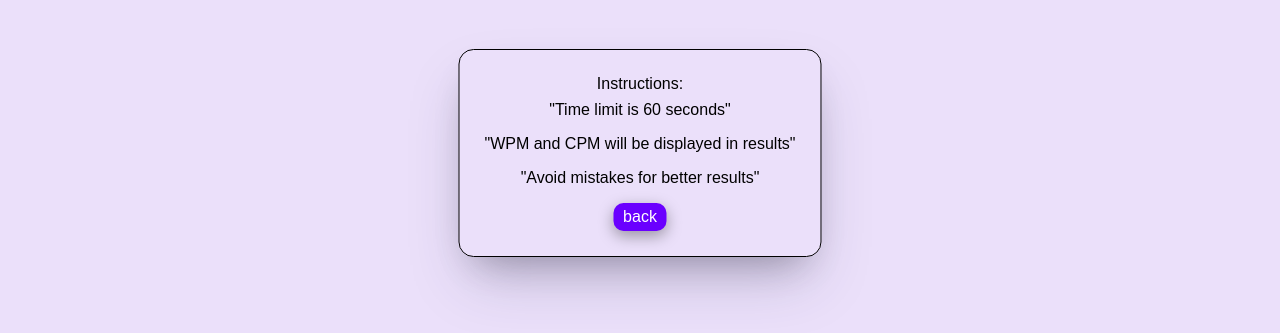
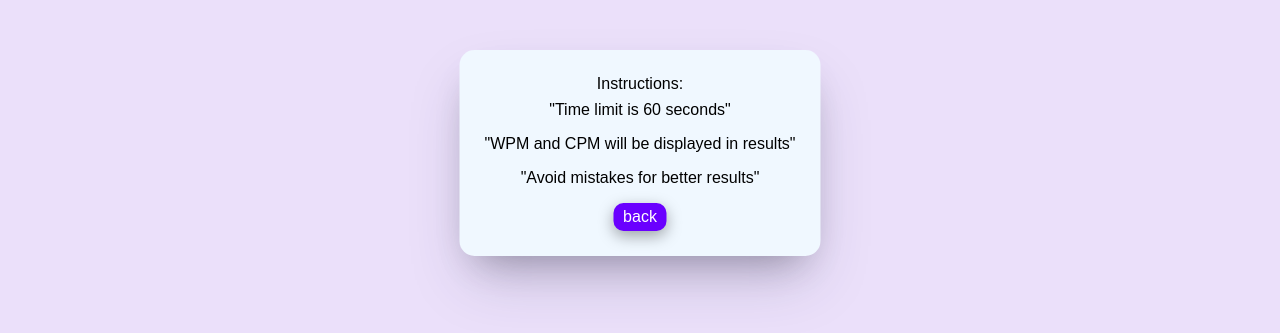
Before and after one commit to johncornelles/typing-speedTest, a plain HTML site: page index.html in a window 1280 px wide. Both pictures are taken after a click on the element "instructions". Shown: the part 327-660 px from the top of the page. Drawn offline with Linux system fonts and the light colour scheme; a web font is replaced by a local one.

Commit message:
comments

```diff
--- a/styles/index.css
+++ b/styles/index.css
@@ -81,7 +81,6 @@ input{
 }
 
 .instructionsCard{
-    border: 1px solid black;
     display: none;
     border-radius: 15px;
     position: absolute;
@@ -93,6 +92,7 @@ input{
     max-height: 45vh;
     box-shadow: rgba(50, 50, 93, 0.25) 0px 30px 60px -12px, rgba(0, 0, 0, 0.3) 0px 18px 36px -18px;
     display: none;
+    background-color: aliceblue;
 }
 
 .instructionList{
```
Also changed, not shown: src/game.js (+22 -5 lines), src/results.js (+5 -2 lines), styles/mouse.png (deleted).
